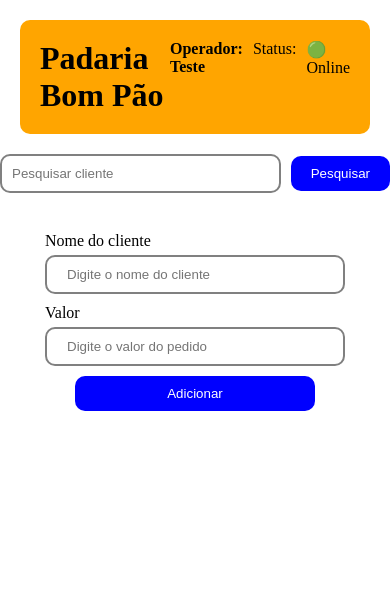
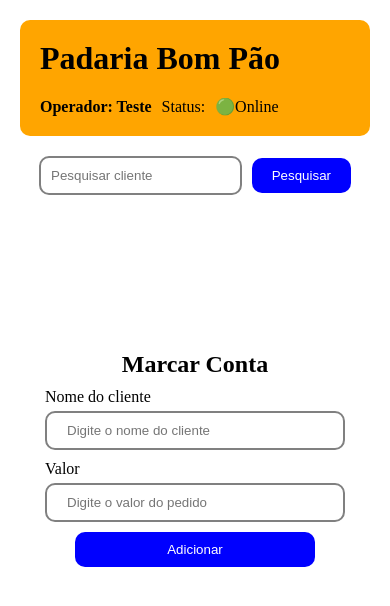
Before and after one commit to Leolfc/Caderneta-Digital, a plain HTML site: page index.html in a window 390 px wide. Drawn offline with Linux system fonts and the light colour scheme.

Commit message:
aplicando responsividade

```diff
--- a/index.html
+++ b/index.html
@@ -26,6 +26,7 @@
 
       <section class="name_client">
         <form action="">
+        <h2>Marcar Conta</h2>
           <div>
             <label for="client"
               >Nome do cliente
--- a/styles/global.css
+++ b/styles/global.css
@@ -8,3 +8,18 @@ button{
   cursor: pointer;
 
 }
+
+
+@media (max-width:650px) {
+
+header{
+  flex-direction: column;
+  gap:20px;
+}
+
+  .container_search{
+    max-width: 80%;
+    margin: 0 auto;
+  }
+
+}
--- a/styles/style.css
+++ b/styles/style.css
@@ -9,6 +9,7 @@ header{
   div{
     display: flex;
     gap:10px;
+    align-items: center;
   }
 }
 
@@ -17,6 +18,7 @@ header{
   justify-content: center;
   align-items: center;
   gap: 10px;
+
   input{
     padding: 10px;
     border-radius: 10px;
@@ -38,6 +40,7 @@ header{
   justify-content: center;
   margin-block: 10%;
 align-items: center;
+margin-top: 40%;
 input{
   padding: 10px 20px;
   width: 300px;
```
